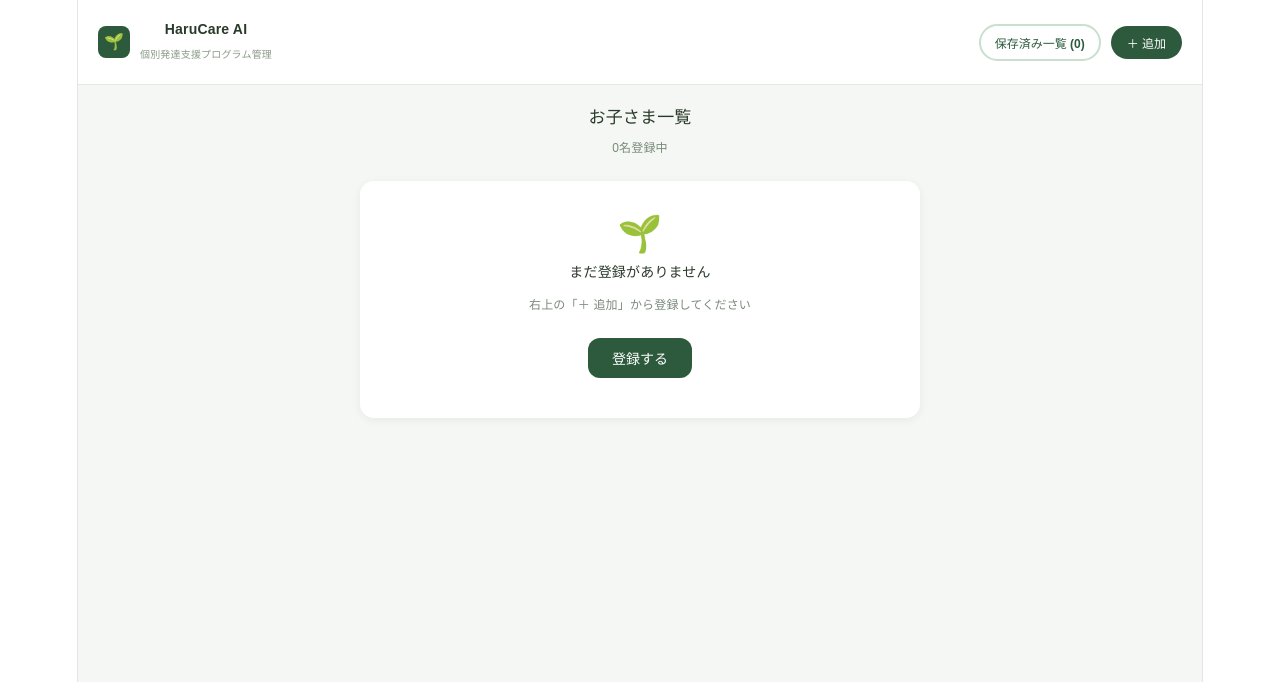
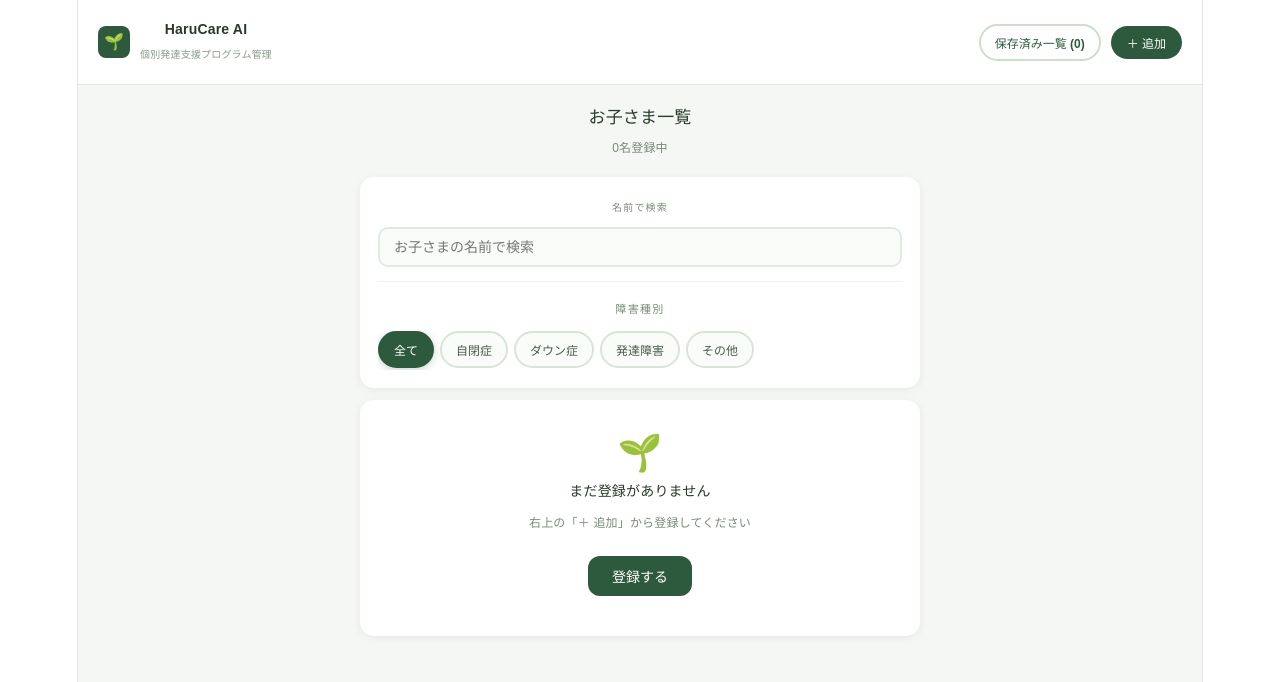
Before and after one commit to KaitoJO/harucare, a React (Vite) app: page / in a window 1280 px wide. Shown: the top 682 px of the page. Built offline with nearby package versions, Linux system fonts and the light colour scheme.

Commit message:
Refactor search and filter UI for child list; adjust margin and enhance accessibility with consistent display for search and filter options.

```diff
--- a/src/App.jsx
+++ b/src/App.jsx
@@ -842,7 +842,7 @@ export default function App() {
       <div style={s.body}>
         {screen === "list" && (
           <div>
-            <div style={{ marginBottom: 20 }}>
+            <div style={{ marginBottom: 16 }}>
               <div
                 style={{
                   fontSize: 17,
@@ -864,89 +864,109 @@ export default function App() {
                   )}
               </div>
             </div>
-            {children.length === 0 ? (
-              <div style={{ ...s.card, textAlign: "center", padding: "40px 20px" }}>
-                <div style={{ fontSize: 36, marginBottom: 12 }}>🌱</div>
-                <div
-                  style={{
-                    fontSize: 14,
-                    fontWeight: 700,
-                    color: "#2a3a2a",
-                    marginBottom: 6,
-                  }}
-                >
-                  まだ登録がありません
-                </div>
-                <div
-                  style={{
-                    fontSize: 12,
-                    color: "#7a8a7a",
-                    marginBottom: 20,
-                  }}
-                >
-                  右上の「＋ 追加」から登録してください
-                </div>
-                <button
-                  type="button"
-                  onClick={() => setScreen("add")}
-                  style={{ ...s.btn, width: "auto", padding: "10px 24px" }}
-                >
-                  登録する
-                </button>
-              </div>
-            ) : (
-              <>
+
+            {/* 登録件数に関わらず常に表示（0件でも検索・フィルターUIを出す） */}
             <div style={{ ...s.card, marginBottom: 12 }}>
               <label style={s.label}>名前で検索</label>
               <input
                 type="search"
                 value={listSearchQuery}
                 onChange={(e) => setListSearchQuery(e.target.value)}
-                    placeholder="例：たろう"
+                placeholder="お子さまの名前で検索"
                 style={s.input}
                 autoComplete="off"
               />
-                </div>
-                <div style={{ ...s.card, marginBottom: 12 }}>
-                  <div
-                    style={{
-                      fontSize: 12,
-                      fontWeight: 700,
-                      color: "#2d5a3d",
-                      marginBottom: 10,
-                    }}
-                  >
-                    障害種別で絞り込み
-                  </div>
-                  <div style={{ display: "flex", gap: 6, flexWrap: "wrap" }}>
-                    {LIST_DISABILITY_FILTERS.map((f) => (
+              <div
+                style={{
+                  marginTop: 14,
+                  paddingTop: 14,
+                  borderTop: "1px solid #eef2ee",
+                }}
+              >
+                <div
+                  style={{
+                    fontSize: 11,
+                    letterSpacing: "0.12em",
+                    color: "#7a8a7a",
+                    marginBottom: 8,
+                    textTransform: "uppercase",
+                  }}
+                >
+                  障害種別
+                </div>
+                <div
+                  style={{
+                    display: "flex",
+                    flexDirection: "row",
+                    flexWrap: "nowrap",
+                    gap: 6,
+                    overflowX: "auto",
+                    paddingBottom: 2,
+                    WebkitOverflowScrolling: "touch",
+                  }}
+                >
+                  {LIST_DISABILITY_FILTERS.map((f) => {
+                    const active = listDisabilityFilter === f.id;
+                    return (
                       <button
                         key={f.id}
                         type="button"
                         onClick={() => setListDisabilityFilter(f.id)}
                         style={{
-                          padding: "6px 12px",
+                          flex: "0 0 auto",
+                          padding: "8px 14px",
                           borderRadius: 20,
-                          border:
-                            listDisabilityFilter === f.id
-                              ? "2px solid #2d5a3d"
-                              : "2px solid #d8e4d8",
-                          background:
-                            listDisabilityFilter === f.id ? "#2d5a3d" : "transparent",
-                          color:
-                            listDisabilityFilter === f.id ? "#fff" : "#4a5a4a",
+                          border: active ? "2px solid #2d5a3d" : "2px solid #d8e4d8",
+                          background: active ? "#2d5a3d" : "#fafcfa",
+                          color: active ? "#fff" : "#4a5a4a",
                           fontSize: 12,
                           cursor: "pointer",
                           fontFamily: "inherit",
-                          fontWeight: 600,
+                          fontWeight: 700,
+                          boxShadow: active
+                            ? "0 2px 8px rgba(45, 90, 61, 0.25)"
+                            : "none",
                         }}
                       >
                         {f.label}
                       </button>
-                    ))}
-                  </div>
-                </div>
-                {filteredChildren.length === 0 ? (
+                    );
+                  })}
+                </div>
+              </div>
+            </div>
+
+            {children.length === 0 ? (
+              <div style={{ ...s.card, textAlign: "center", padding: "40px 20px" }}>
+                <div style={{ fontSize: 36, marginBottom: 12 }}>🌱</div>
+                <div
+                  style={{
+                    fontSize: 14,
+                    fontWeight: 700,
+                    color: "#2a3a2a",
+                    marginBottom: 6,
+                  }}
+                >
+                  まだ登録がありません
+                </div>
+                <div
+                  style={{
+                    fontSize: 12,
+                    color: "#7a8a7a",
+                    marginBottom: 20,
+                  }}
+                >
+                  右上の「＋ 追加」から登録してください
+                </div>
+                <button
+                  type="button"
+                  onClick={() => setScreen("add")}
+                  style={{ ...s.btn, width: "auto", padding: "10px 24px" }}
+                >
+                  登録する
+                </button>
+              </div>
+            ) : filteredChildren.length === 0 ? (
               <div
                 style={{
                   ...s.card,
@@ -1060,8 +1080,6 @@ export default function App() {
                       </div>
                     </div>
                   ))
-                )}
-              </>
             )}
           </div>
         )}
```
Lines whose indentation alone changed are shown as unchanged.
